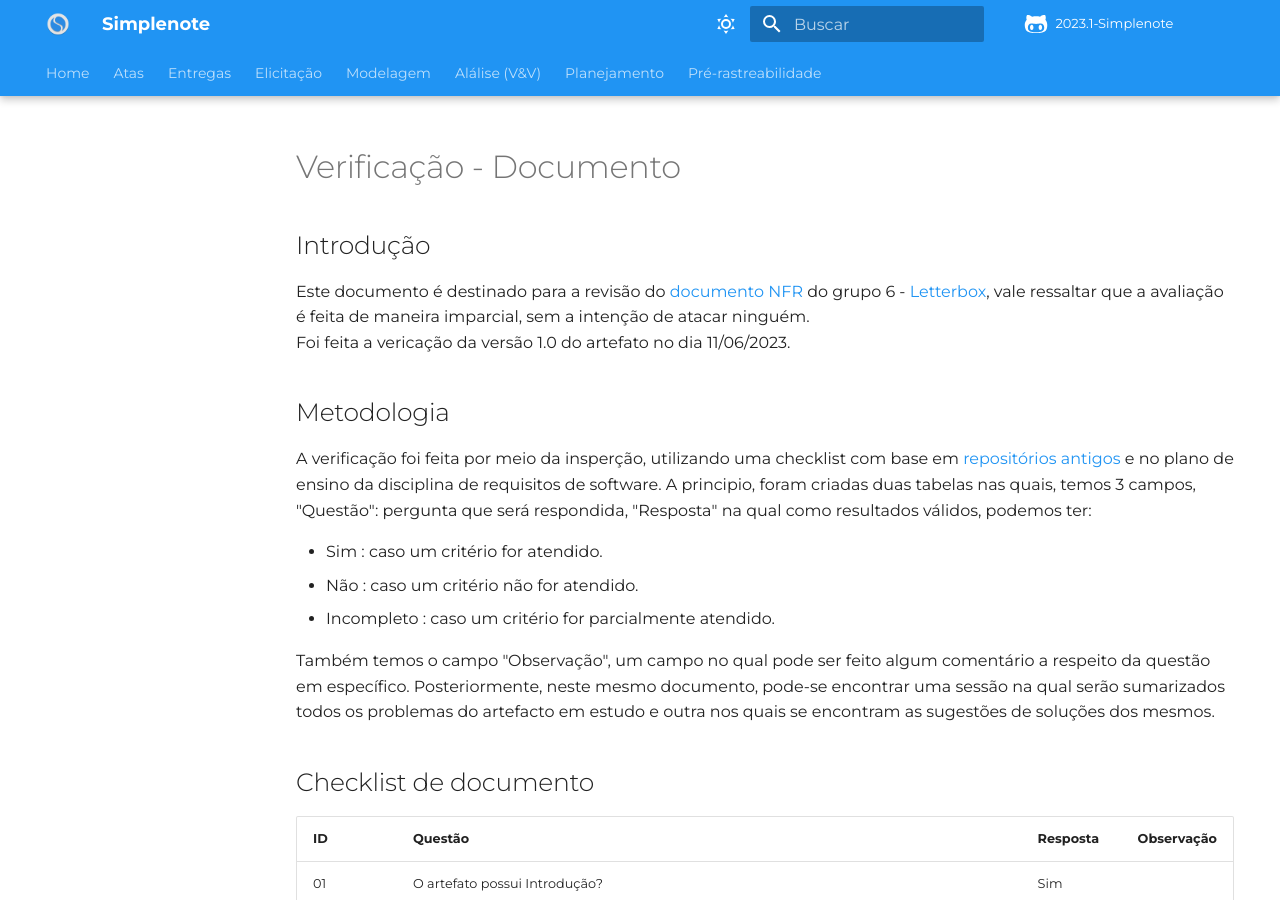
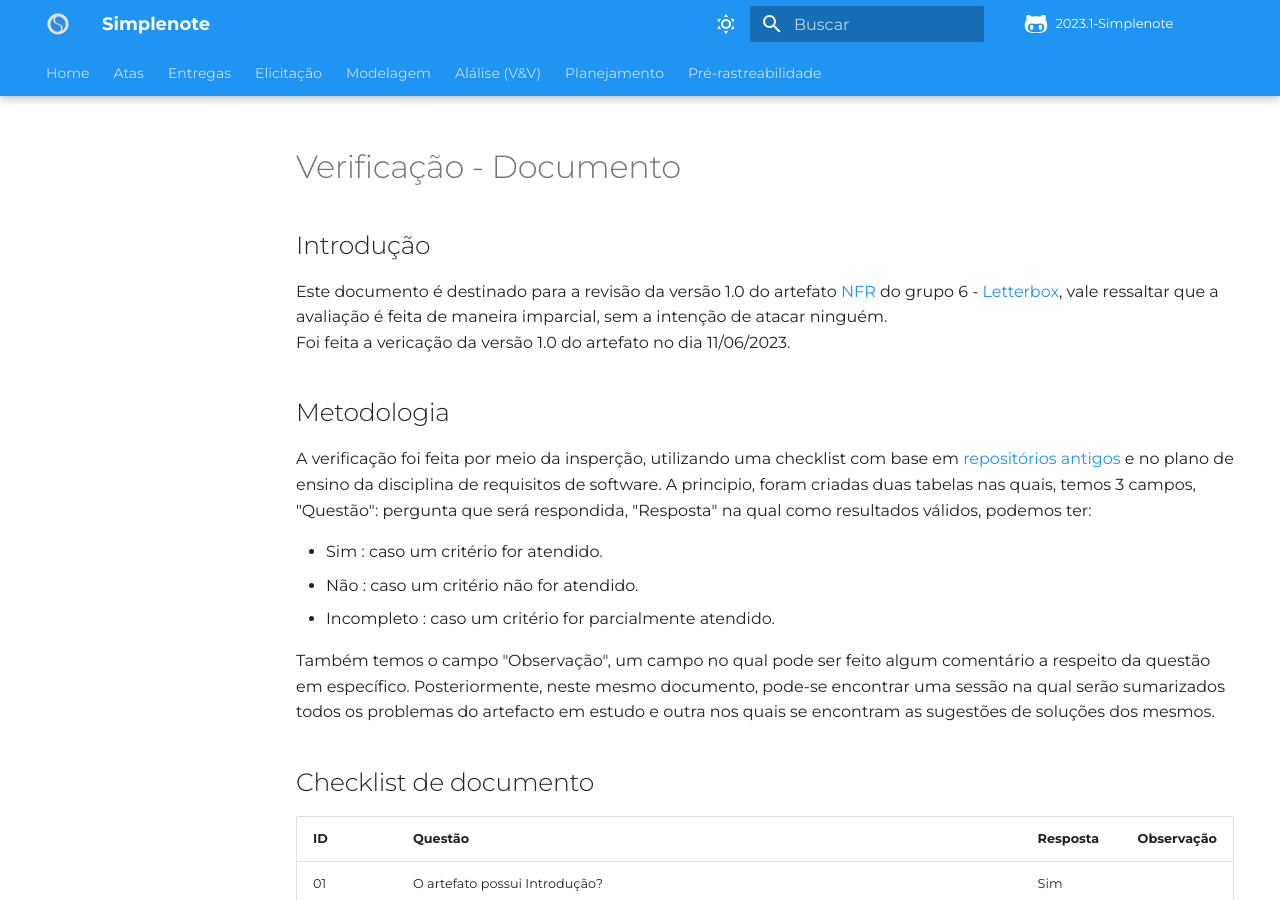
Before and after one commit to Requisitos-de-Software/2023.1-Simplenote, an MkDocs documentation site: the page built from docs/analise-grupo6/modelagem/NFR.md, in a window 1280 px wide and 900 px high. Built offline with MkDocs 1.6.1 and Material for MkDocs 9.7.7, drawn with Linux system fonts in a browser that asks for light colours; some web fonts are replaced; comment, search, counter and statistics services are not loaded; some of the changed text lies outside the part shown.

Commit message:
Revisao ok

```diff
--- a/docs/analise-grupo6/modelagem/NFR.md
+++ b/docs/analise-grupo6/modelagem/NFR.md
@@ -1,7 +1,7 @@
 # Verificação - Documento
 
 ## Introdução
-Este documento é destinado para a revisão do [documento NFR](https://requisitos-de-software.github.io/2023.1-Letterboxd/Modelagem/NFRFramework/) do grupo 6 - [Letterbox](https://github.com/Requisitos-de-Software/2023.1-Letterboxd), vale ressaltar que a avaliação é feita de maneira imparcial, sem a intenção de atacar ninguém.
+Este documento é destinado para a revisão da versão 1.0 do artefato [NFR](https://requisitos-de-software.github.io/2023.1-Letterboxd/Modelagem/NFRFramework/) do grupo 6 - [Letterbox](https://github.com/Requisitos-de-Software/2023.1-Letterboxd), vale ressaltar que a avaliação é feita de maneira imparcial, sem a intenção de atacar ninguém.
 <br> Foi feita a vericação da versão 1.0 do artefato no dia 11/06/2023.
 
 ## Metodologia
@@ -39,6 +39,10 @@
 
 <p align="center"> Tabela 2 - Checklist Preenchido <br> Fonte: autores </p>
 
+## Problemas encontrados
+
+Não foram identificados problemas em relação ao domínio do conteúdo da disciplina.
+
 ## Sugestões
 
 - Colocar um breve texto explicando sobre a diferença do NFR sem propagação e com propagação.
```
